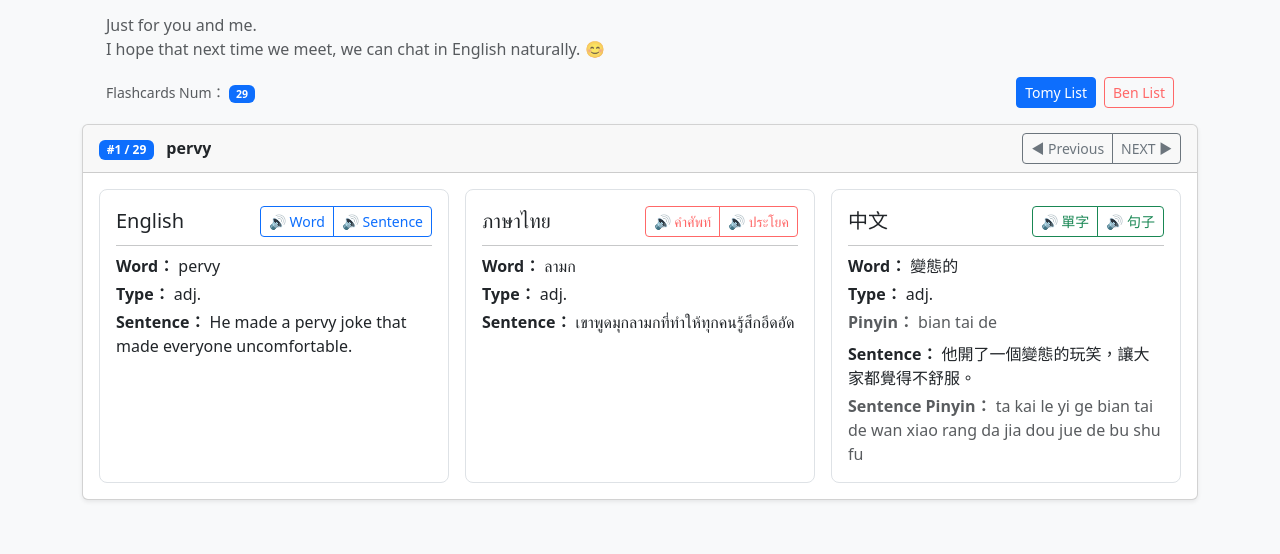
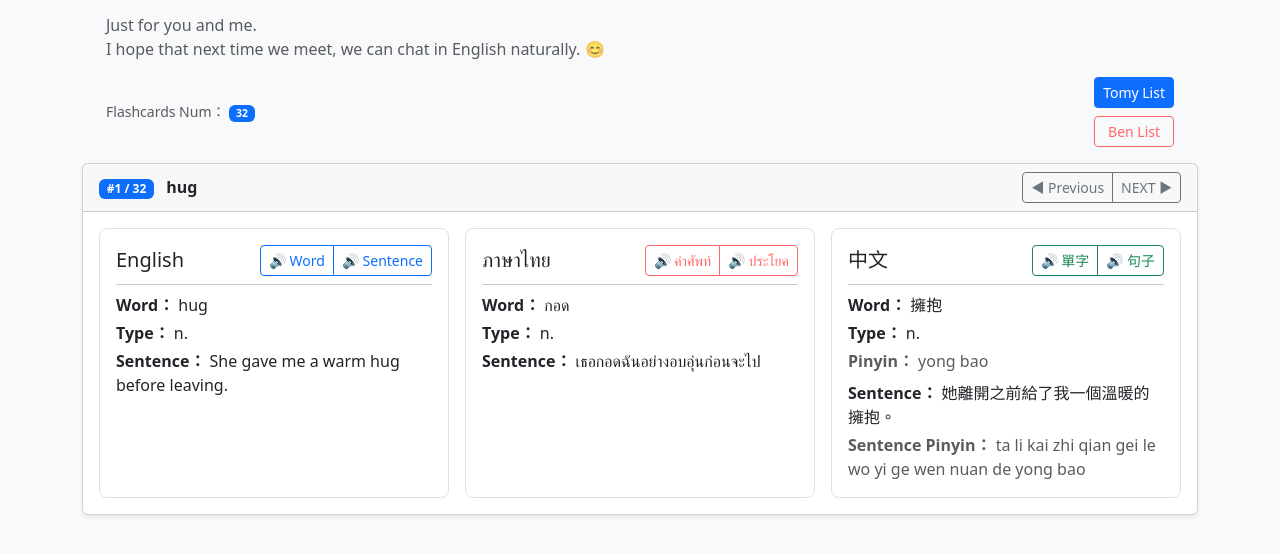
Before and after one commit to tomylee78/FlashCardsForBen, a plain HTML site: page index.html in a window 1280 px wide. Shown: the part 56-610 px from the top of the page. Drawn offline with nearby package versions, Linux system fonts and the light colour scheme.

Commit message:
小擴充單字卡內容、調整UI排版

```diff
--- a/cardsTomy.json
+++ b/cardsTomy.json
@@ -1,4 +1,50 @@
 [
+    {
+        "word": "hug",
+        "zh": "擁抱",
+        "zh_pinyin": "yong bao",
+        "th": "กอด",
+        "type": "n.",
+        "examples": {
+            "en": {
+                "sentence": "She gave me a warm hug before leaving.",
+                "word": "hug"
+            },
+            "zh": {
+                "sentence": "她離開之前給了我一個溫暖的擁抱。",
+                "sentence_pinyin": "ta li kai zhi qian gei le wo yi ge wen nuan de yong bao",
+                "word": "擁抱",
+                "word_pinyin": "yong bao"
+            },
+            "th": {
+                "sentence": "เธอกอดฉันอย่างอบอุ่นก่อนจะไป",
+                "word": "กอด"
+            }
+        }
+    },
+    {
+        "word": "scent",
+        "zh": "香味",
+        "zh_pinyin": "xiang wei",
+        "th": "กลิ่นหอม",
+        "type": "n.",
+        "examples": {
+            "en": {
+                "sentence": "The scent of fresh flowers filled the room.",
+                "word": "scent"
+            },
+            "zh": {
+                "sentence": "新鮮花朵的香味充滿了整個房間。",
+                "sentence_pinyin": "xin xian hua duo de xiang wei chong man le zheng ge fang jian",
+                "word": "香味",
+                "word_pinyin": "xiang wei"
+            },
+            "th": {
+                "sentence": "กลิ่นหอมของดอกไม้สดอบอวลไปทั่วห้อง",
+                "word": "กลิ่นหอม"
+            }
+        }
+    },
     {
         "word": "pervy",
         "zh": "變態的",
@@ -665,5 +711,28 @@
                 "word": "น่ารัก"
             }
         }
+    },
+    {
+        "word": "honestly",
+        "zh": "老實說；坦白地",
+        "zh_pinyin": "lao shi shuo; tan bai de",
+        "th": "พูดตามตรง",
+        "type": "adv.",
+        "examples": {
+            "en": {
+                "sentence": "Honestly, I didn’t expect that to happen.",
+                "word": "honestly"
+            },
+            "zh": {
+                "sentence": "老實說，我真的沒想到會發生那件事。",
+                "sentence_pinyin": "lao shi shuo wo zhen de mei xiang dao hui fa sheng na jian shi",
+                "word": "老實說",
+                "word_pinyin": "lao shi shuo"
+            },
+            "th": {
+                "sentence": "พูดตามตรง ฉันไม่คิดว่าจะเกิดเรื่องนั้นขึ้น",
+                "word": "พูดตามตรง"
+            }
+        }
     }
 ]
--- a/flashcards.js
+++ b/flashcards.js
@@ -94,7 +94,7 @@ function buildWordList() {
         const btn = document.createElement('button');
         btn.type = 'button';
         btn.className =
-            'list-group-item list-group-item-action d-flex justify-content-between align-items-center';
+            'list-group-item list-group-item-action d-flex justify-content-between align-items-center gap-3';
         btn.dataset.index = index;
 
         const leftSpan = document.createElement('span');
--- a/index.html
+++ b/index.html
@@ -41,7 +41,7 @@
                 Flashcards Num：
                 <span class="badge bg-primary" id="cardCount">0</span>
             </div>
-            <div class="d-flex gap-2">
+            <div class="d-flex flex-column gap-2">
                 <button class="btn btn-outline-primary btn-sm" type="button" id="tomyListBtn" data-bs-toggle="offcanvas"
                     data-bs-target="#wordListOffcanvas" aria-controls="wordListOffcanvas">
                     Tomy List
```
